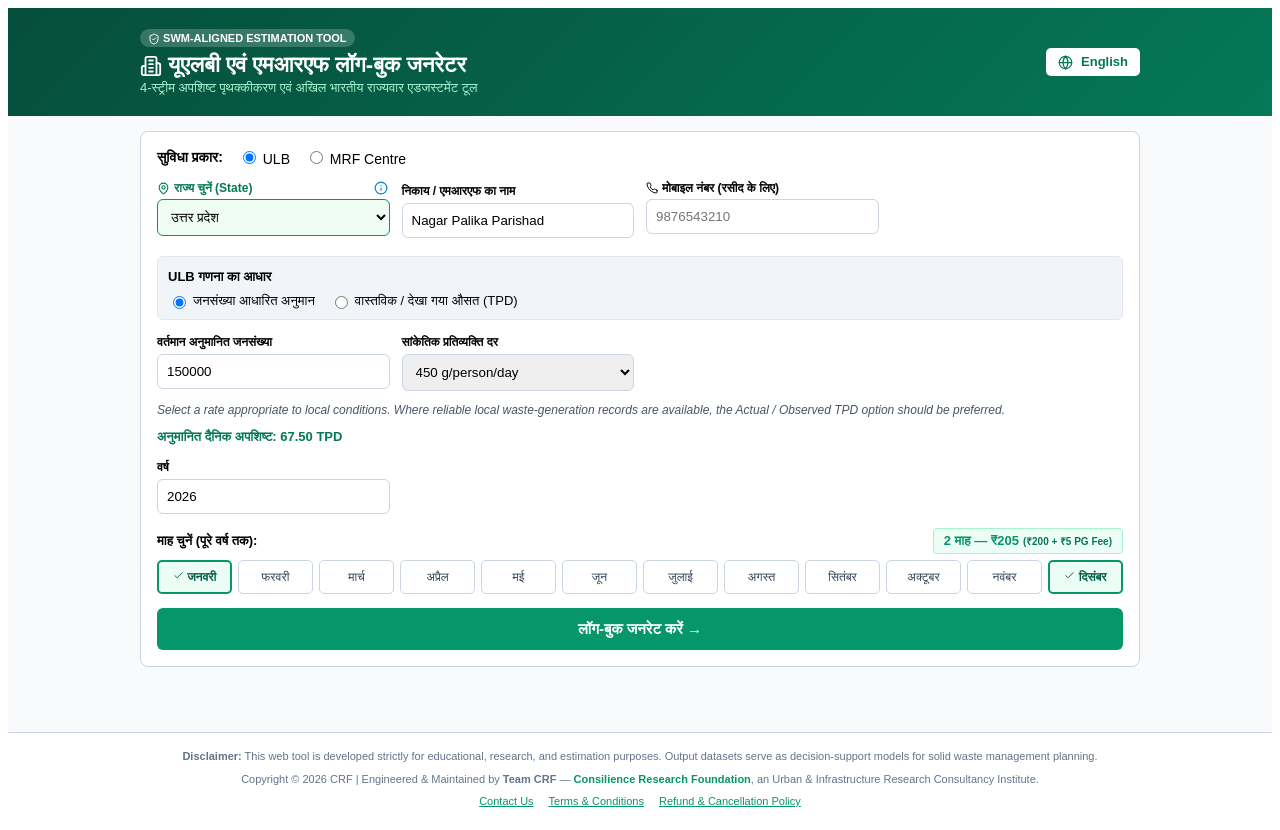
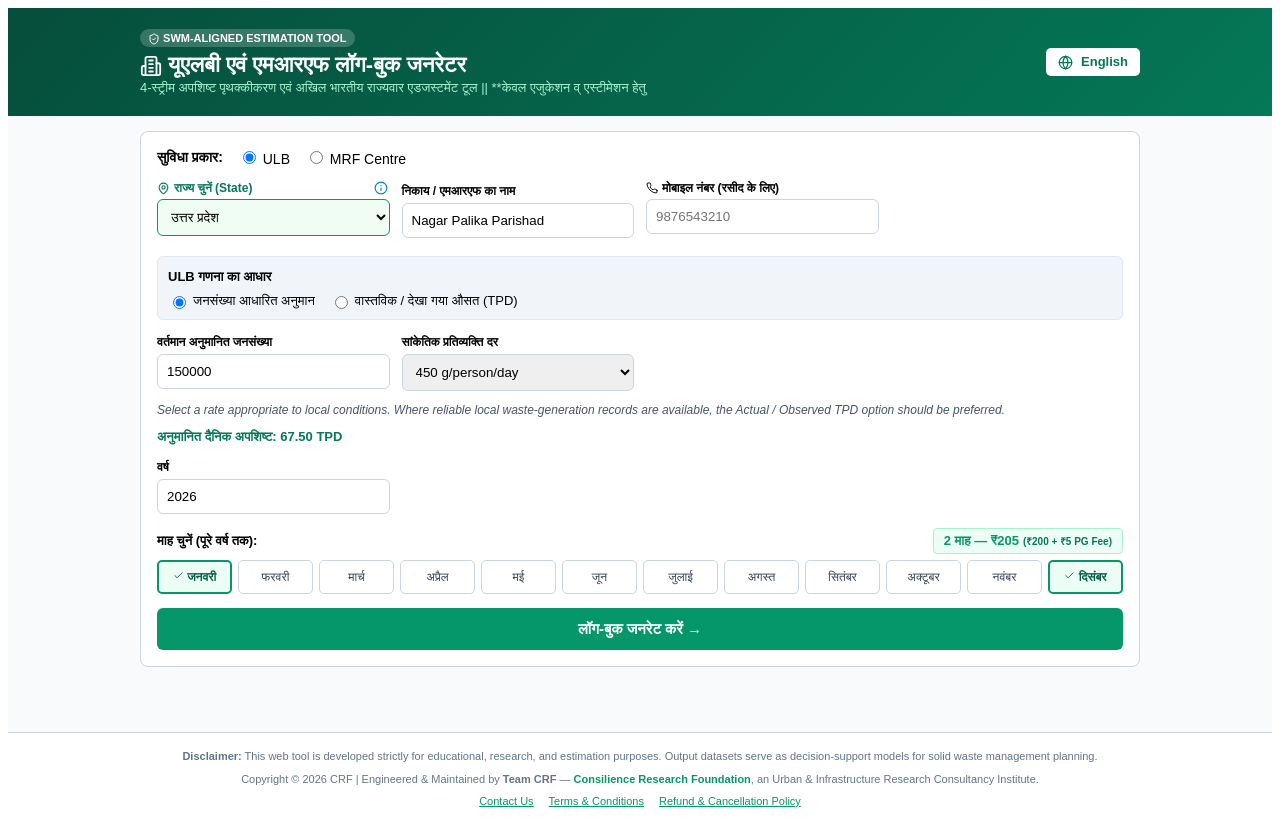
Before and after one commit to akv99111-source/ulb-waste-generator, a React (Vite) app: page / in a window 1280 px wide. Built offline with nearby package versions, Linux system fonts and the light colour scheme.

Commit message:
Update App.jsx

```diff
--- a/src/App.jsx
+++ b/src/App.jsx
@@ -475,7 +475,7 @@ export default function App() {
                 {lang === 'hi' ? 'यूएलबी एवं एमआरएफ लॉग-बुक जनरेटर' : 'ULB & MRF Waste Logbook Generator'}
               </h1>
               <p style={{ fontSize: '13px', margin: 0, color: '#a7f3d0' }}>
-                {lang === 'hi' ? '4-स्ट्रीम अपशिष्ट पृथक्कीकरण एवं अखिल भारतीय राज्यवार एडजस्टमेंट टूल' : 'Automated 4-Stream Logbook Engine with Pan-India State-Wise Calibration'}
+                {lang === 'hi' ? '4-स्ट्रीम अपशिष्ट पृथक्कीकरण एवं अखिल भारतीय राज्यवार एडजस्टमेंट टूल || **केवल एजुकेशन व् एस्टीमेशन हेतु ' : 'Automated 4-Stream Logbook Engine with Pan-India State-Wise Calibration || ** Only for Educational and Estimation Purpose'}
               </p>
             </div>
             <button type="button" onClick={() => setLang(lang === 'hi' ? 'en' : 'hi')} style={{ padding: '6px 12px', background: '#fff', color: '#047857', border: 'none', borderRadius: '5px', fontWeight: 'bold', cursor: 'pointer', fontSize: '13px' }}>
```
